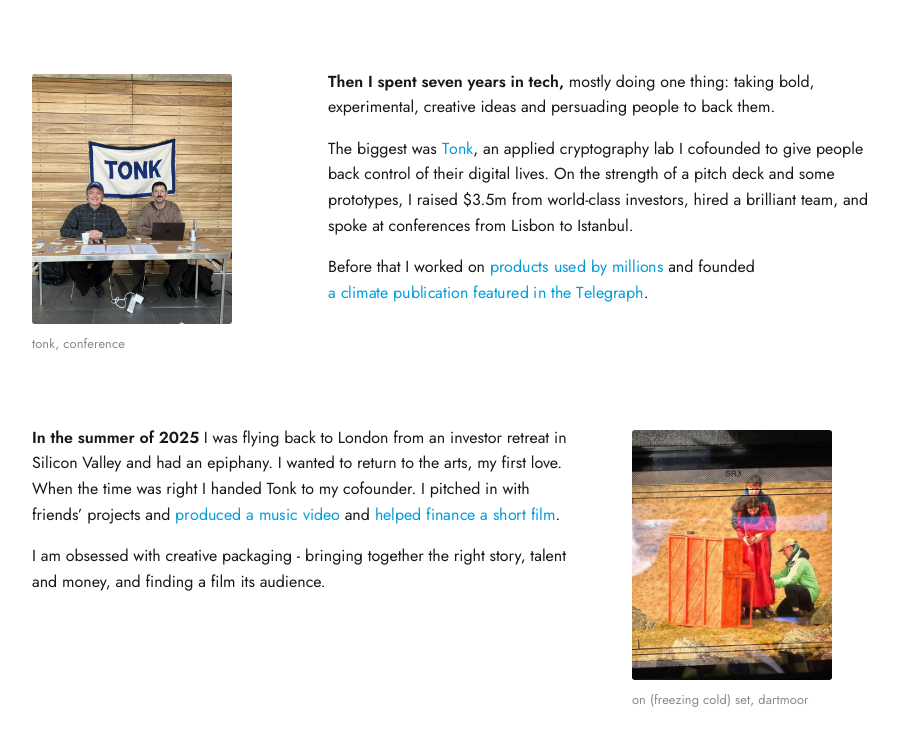
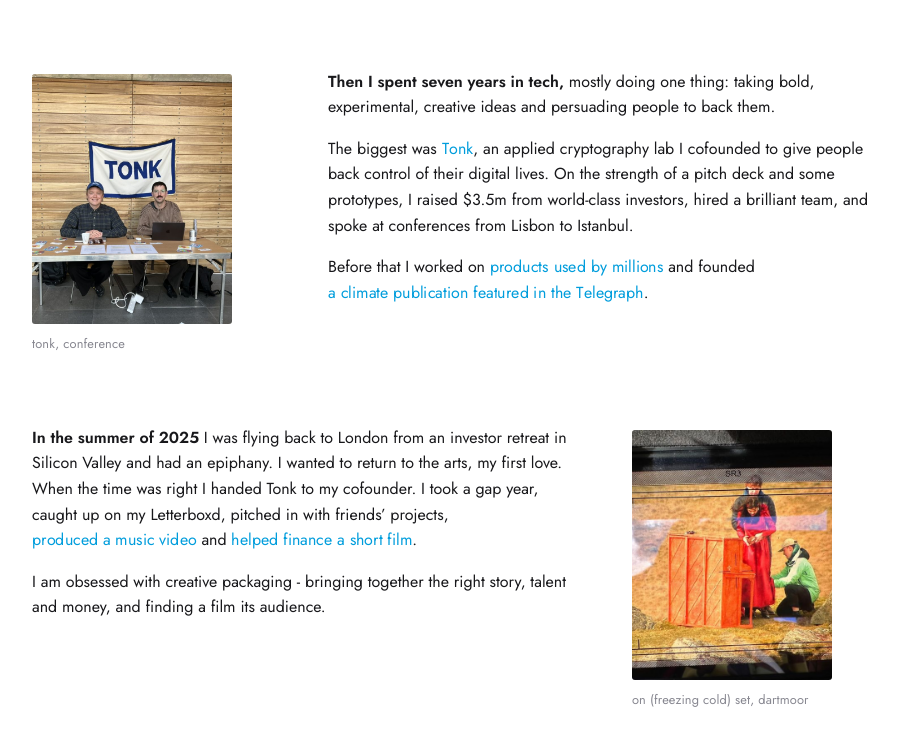
Before and after one commit to baz-lightyear/personal-website, a plain HTML site: page index.html in a window 1280 px wide. Shown: the part 468-1214 px from the top of the page, without its empty margins (0-898 px from the left). Drawn offline with Linux system fonts and the light colour scheme.

Commit message:
Gap year line
Co-Authored-By: Claude Opus 5.5 <noreply@anthropic.com>
Claude-Session: https://claude.ai/code/session_01NwCNG86CmerYt3ft6GCc5v

```diff
--- a/index.html
+++ b/index.html
@@ -78,7 +78,7 @@
         </section>
         <section class="photo">
             <div>
-                <p><strong>In the summer of 2025</strong> I was flying back to London from an investor retreat in Silicon Valley and had an epiphany. I wanted to return to the arts, my first love. When the time was right I handed Tonk to my cofounder. I pitched in with friends’ projects and <a href="https://www.youtube.com/watch?v=N9InkmoVCoE" class="wiggle" target="_blank">produced a music video</a> and <a href="https://emmaparkinson.co.uk/" class="wiggle" target="_blank">helped finance a short film</a>.</p>
+                <p><strong>In the summer of 2025</strong> I was flying back to London from an investor retreat in Silicon Valley and had an epiphany. I wanted to return to the arts, my first love. When the time was right I handed Tonk to my cofounder. I took a gap year, caught up on my Letterboxd, pitched in with friends’ projects, <a href="https://www.youtube.com/watch?v=N9InkmoVCoE" class="wiggle" target="_blank">produced a music video</a> and <a href="https://emmaparkinson.co.uk/" class="wiggle" target="_blank">helped finance a short film</a>.</p>
                 <p>I am obsessed with creative packaging - bringing together the right story, talent and money, and finding a film its audience.</p>
             </div>
             <figure>
```
